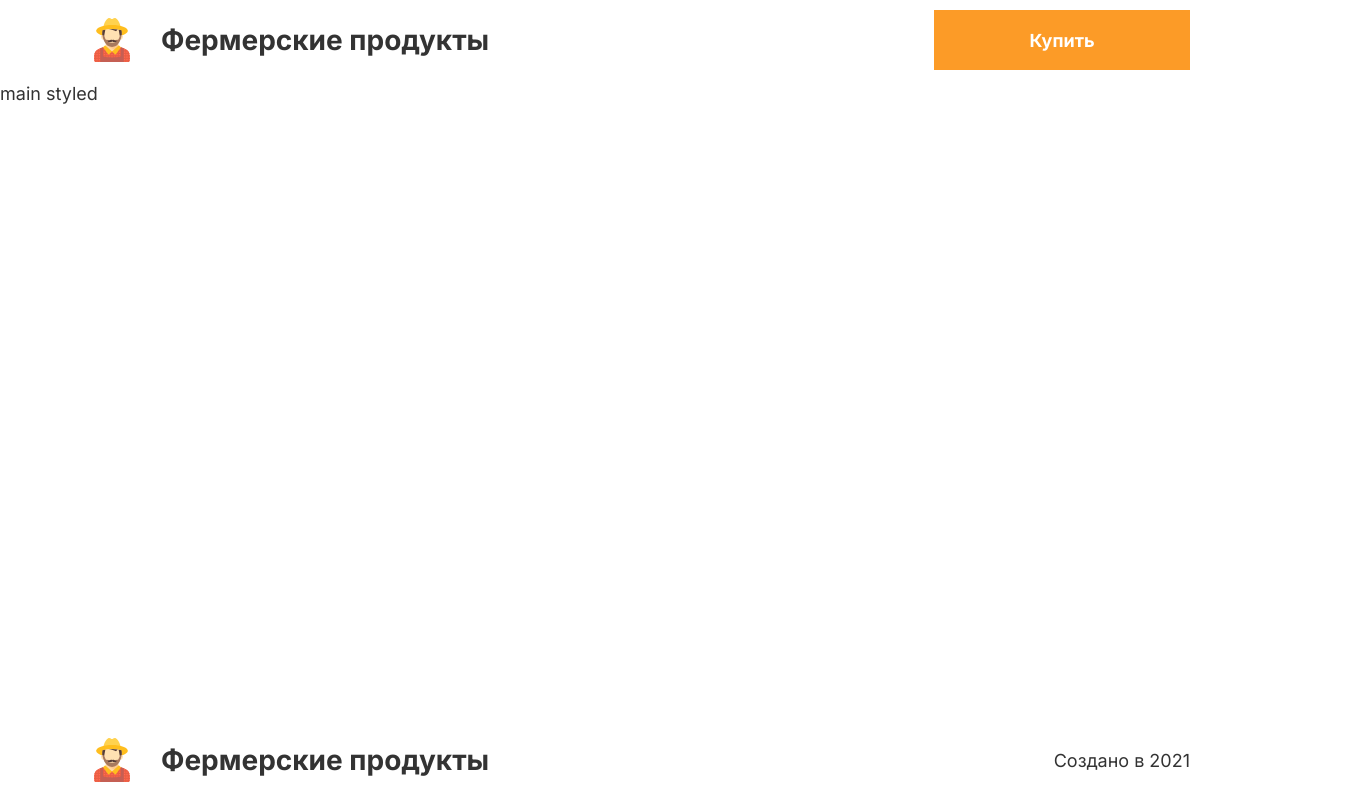
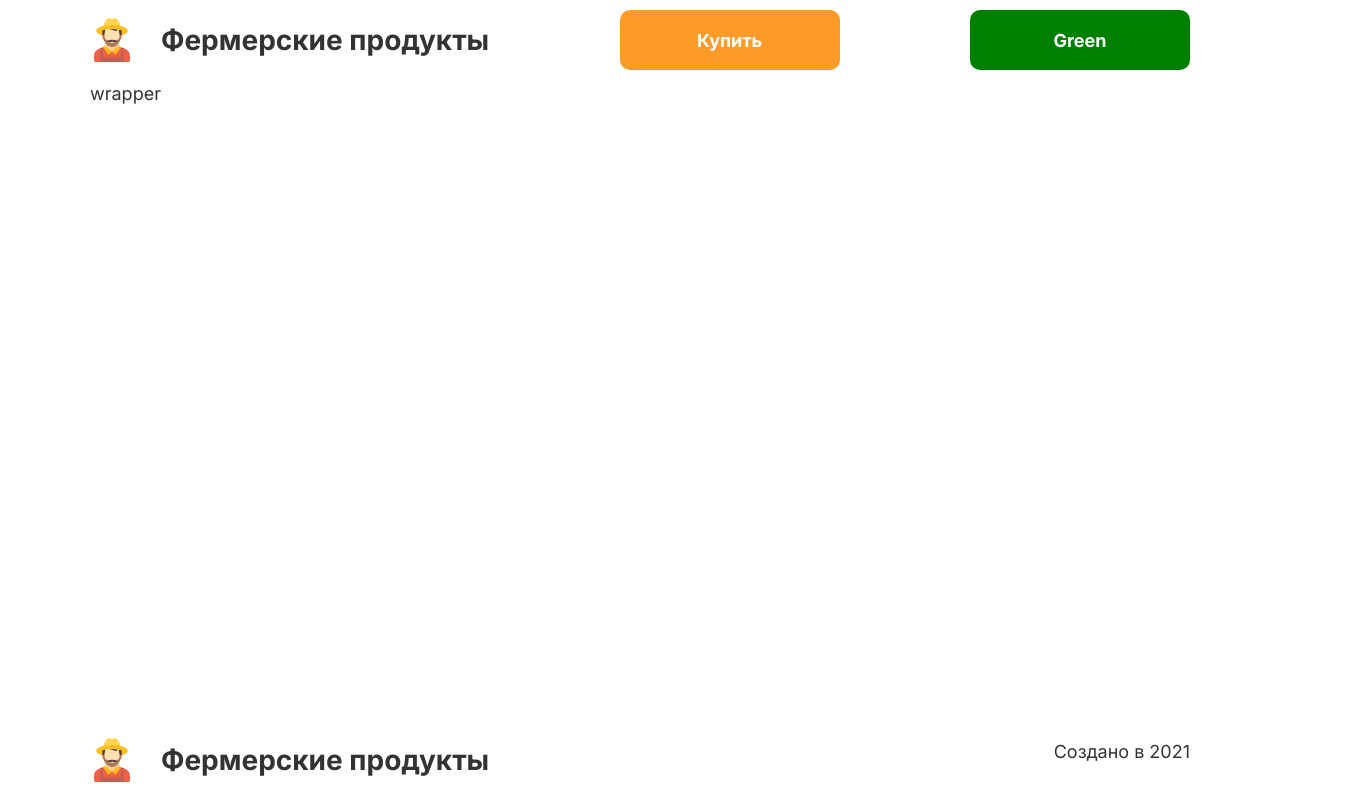
Before and after one commit to aleksem07/farmerShop--react, a React (Create React App) app: page / in a window 1280 px wide. Shown: the whole page, 1370 px wide, since content can reach past the window. Built offline with nearby package versions, Linux system fonts and the light colour scheme.

Commit message:
feat: add wrapper component

```diff
--- a/src/components/app/style.css
+++ b/src/components/app/style.css
@@ -5,7 +5,7 @@
 }
 
 
-body div{
+body > div{
 	min-height: 100vh;
 	display: flex;
 	flex-direction: column;
--- a/src/components/layout/footer/Footer.jsx
+++ b/src/components/layout/footer/Footer.jsx
@@ -2,6 +2,7 @@
 import Logo from '../../ui/logo/Logo';
 
 import styled from 'styled-components';
+import Wrapper from '../wrapper/Wrapper';
 
 const StyledFooter = styled.footer`
   display: flex;
@@ -14,7 +15,6 @@
 `;
 
 const Copyright = styled.span`
-  margin-right: 90px;
   font-family: 'Inter';
   font-style: normal;
   font-weight: 400;
@@ -26,8 +26,10 @@
 const Footer = () => {
   return (
     <StyledFooter>
-      <Logo />
-      <Copyright>Создано в 2021</Copyright>
+      <Wrapper>
+        <Logo />
+        <Copyright>Создано в 2021</Copyright>
+      </Wrapper>
     </StyledFooter>
   );
 };
--- a/src/components/layout/header/Header.jsx
+++ b/src/components/layout/header/Header.jsx
@@ -3,6 +3,7 @@
 import Logo from '../../ui/logo/Logo';
 
 import styled from 'styled-components';
+import Wrapper from '../wrapper/Wrapper';
 
 const StyledHeader = styled.header`
   display: flex;
@@ -14,11 +15,18 @@
   margin: 0 auto;
 `;
 
+const GreenButton = styled(Button)`
+  background-color: Green;
+`;
+
 const Header = () => {
   return (
     <StyledHeader>
-      <Logo />
-      <Button>Купить</Button>
+      <Wrapper>
+        <Logo />
+        <Button>Купить</Button>
+        <GreenButton>Green</GreenButton>
+      </Wrapper>
     </StyledHeader>
   );
 };
--- a/src/components/layout/page-wrapper/PageWrapper.jsx
+++ b/src/components/layout/page-wrapper/PageWrapper.jsx
@@ -3,6 +3,7 @@
 import Footer from '../footer/Footer';
 
 import styled from 'styled-components';
+import Wrapper from '../wrapper/Wrapper';
 
 const StyledMain = styled.main`
   width: 1280px;
@@ -13,7 +14,10 @@
   return (
     <>
       <Header />
-      <StyledMain>main styled</StyledMain>
+
+      <StyledMain>
+        <Wrapper>wrapper</Wrapper>
+      </StyledMain>
       <Footer />
     </>
   );
--- /dev/null
+++ b/src/components/layout/wrapper/Wrapper.jsx
@@ -0,0 +1,16 @@
+import React from 'react';
+
+import styled from 'styled-components';
+
+const StyledWrapper = styled.div`
+  display: flex;
+  justify-content: space-between;
+  width: 100%;
+  margin-inline: 90px;
+`;
+
+const Wrapper = ({ children }) => {
+  return <StyledWrapper>{children}</StyledWrapper>;
+};
+
+export default Wrapper;
--- a/src/components/ui/button/Button.jsx
+++ b/src/components/ui/button/Button.jsx
@@ -2,9 +2,9 @@
 
 import styled from 'styled-components';
 
-const SryledButton = styled.button`
-  margin-right: 90px;
+const StyledButton = styled.button`
   border: none;
+  border-radius: 10px;
   width: 20%;
   min-height: 60px;
   cursor: pointer;
@@ -17,8 +17,12 @@
   color: #fff;
 `;
 
-const Button = ({ children }) => {
-  return <SryledButton type='button'>{children}</SryledButton>;
+const Button = ({ className, children }) => {
+  return (
+    <StyledButton className={className} type='button'>
+      {children}
+    </StyledButton>
+  );
 };
 
 export default Button;
--- a/src/components/ui/logo/Logo.jsx
+++ b/src/components/ui/logo/Logo.jsx
@@ -4,7 +4,6 @@
 import styled from 'styled-components';
 
 const Link = styled.a`
-  margin-left: 90px;
   display: flex;
   gap: 1.5em;
   align-items: center;
```
